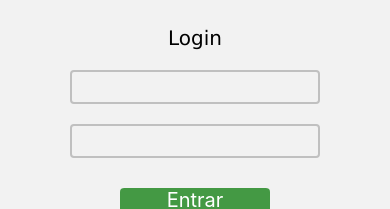
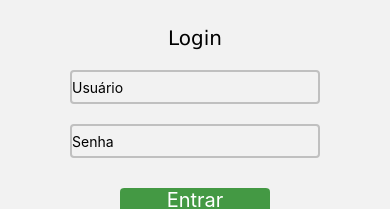
Before and after one commit to harleymacedo/react-native-exemplo-crud, a React Native app: screen /Login in a window 390 px wide. Shown: the part 320-529 px from the top of the page. Built offline with nearby package versions, Linux system fonts and the light colour scheme.

Commit message:
Verificação estática de usuário e senha

```diff
--- a/src/screens/Login.js
+++ b/src/screens/Login.js
@@ -1,19 +1,31 @@
-import { View, Text, Button, StyleSheet, TextInput, TouchableHighlight } from 'react-native';
+import { useState } from 'react';
+import { View, Text, Alert, StyleSheet, TextInput, TouchableHighlight } from 'react-native';
 
 export default function Login ({navigation}) {
 
+    const [usuario, setUsuario] = useState("");
+    const [senha, setSenha] = useState("");
+
     const navegar = () => {
         navigation.navigate('Home');
-      }
+    }
+
+    const verificarSenha = () => {
+       if (usuario === "Harley"  && senha === "12345") {
+           navegar();
+       } else {
+           Alert.alert("Usuário ou senha incorretos.");
+       }
+    }
 
     return (
         <View style={styles.container1}>
             <Text style={styles.text0} >Projeto de exemplo</Text>
             <Text style={styles.text1} >App de CRUD</Text>
             <Text style={styles.text2} >Login</Text>
-            <TextInput style={styles.input1} />
-            <TextInput style={styles.input1} />
-            <TouchableHighlight style={styles.button1} onPress={navegar} >
+            <TextInput style={styles.input1} placeholder="Usuário" onChangeText={ (text) => { setUsuario(text); } } />
+            <TextInput style={styles.input1} placeholder="Senha" secureTextEntry={true} onChangeText={ (text) => { setSenha(text); } } />
+            <TouchableHighlight style={styles.button1} onPress={verificarSenha} >
                 <Text style={styles.textButton1}>Entrar</Text>
             </TouchableHighlight>
         </View>
```
Also changed, not shown: src/test/Assunto.js (added), src/test/Grupo.js (added).
